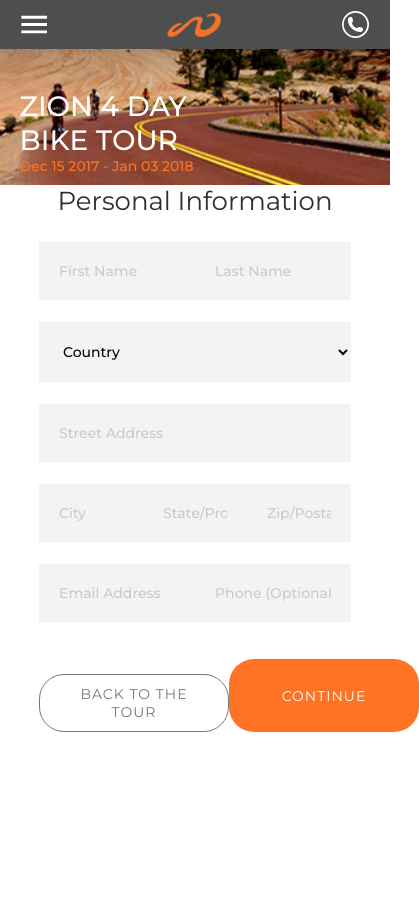
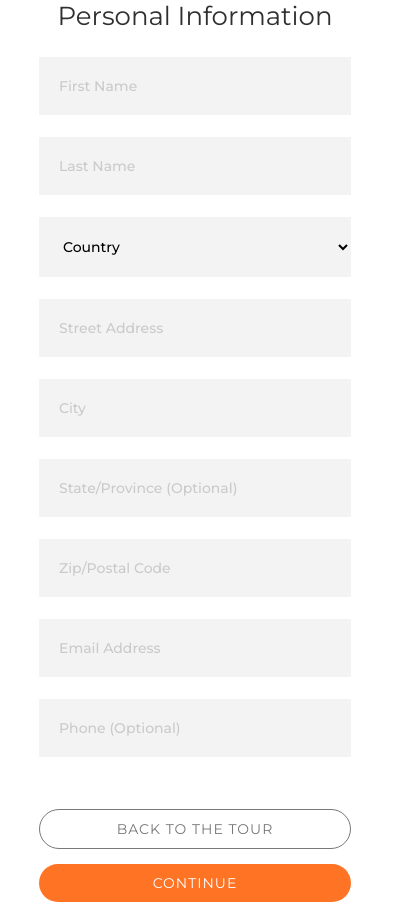
Before and after one commit to SerhiiThivinskiy/test-app, an Angular app: page /order in a window 390 px wide. Shown: the whole page, 419 px wide, since content can reach past the window. Before the commit the page ends 844 px from the top, so only its background shows below. Built offline with nearby package versions, Linux system fonts and the light colour scheme.

Commit message:
personal info

```diff
--- a/src/app/app.component.html
+++ b/src/app/app.component.html
@@ -1,4 +1,4 @@
-<app-header></app-header>
+<!--<app-header></app-header>-->
 
 <main>
   <router-outlet></router-outlet>
--- a/src/app/order/personal-info/personal-info.component.html
+++ b/src/app/order/personal-info/personal-info.component.html
@@ -8,34 +8,49 @@
       <form [formGroup]="form">
         <ul class="form">
           <li>
-            <input class="form__input" placeholder="First Name" formControlName="firstName">
-            <input class="form__input" placeholder="Last Name" formControlName="lastName">
+            <div class="form__line">
+              <input class="form__input form__input--medium" placeholder="First Name" formControlName="firstName">
+              <input class="form__input form__input--medium" placeholder="Last Name" formControlName="lastName">
+            </div>
           </li>
           <li>
-            <select class="form__input" formControlName="country">
-              <option class="form__default-select" ngValue='' selected hidden>Country</option>
-              <option class="form__default-select" *ngFor="let country of countries"
-                      [ngValue]="country">{{country}}
-              </option>
-            </select>
-          </li>
-          <li>
-            <input class="form__input form__input--wide" placeholder="Street Address" formControlName="street">
-          </li>
-          <li>
-            <input class="form__input" placeholder="City" formControlName="city">
-            <input class="form__input form__input--narrow" placeholder="State/Province (Optional)"
-                   formControlName="state">
-            <input class="form__input form__input--narrow" placeholder="Zip/Postal Code" formControlName="zip">
-          </li>
-          <li>
-            <input class="form__input" placeholder="Email Address" formControlName="email">
-            <input class="form__input" placeholder="Phone (Optional)" formControlName="phone">
+            <div class="form__line">
+              <select class="form__input form__input--medium"  formControlName="country">
+                <option ngValue='' selected hidden>Country</option>
+                <option *ngFor="let country of countries"
+                        [ngValue]="country">{{country}}
+                </option>
+              </select>
+            </div>
           </li>
 
           <li>
-            <button class="form__button form__button--back" type="button">back to the tour</button>
-            <button class="form__button form__button--continue" type="button" (click)="submitForm()">continue</button>
+            <div class="form__line">
+              <input class="form__input form__input--wide" placeholder="Street Address" formControlName="street">
+            </div>
+          </li>
+          <li>
+            <div class="form__line  form__line--breakable">
+              <input class="form__input form__input--medium" placeholder="City" formControlName="city">
+              <div class="form__line form__line--medium">
+                <input class="form__input form__input--medium" placeholder="State/Province (Optional)"
+                       formControlName="state">
+                <input class="form__input form__input--medium" placeholder="Zip/Postal Code" formControlName="zip">
+              </div>
+            </div>
+          </li>
+          <li>
+            <div class="form__line">
+              <input class="form__input form__input--medium" placeholder="Email Address" formControlName="email">
+              <input class="form__input form__input--medium" placeholder="Phone (Optional)" formControlName="phone">
+            </div>
+          </li>
+
+          <li>
+            <div class="form__line">
+              <button class="form__button form__button--back" type="button">back to the tour</button>
+              <button class="form__button form__button--continue" type="button" (click)="submitForm()">continue</button>
+            </div>
           </li>
         </ul>
 
--- a/src/app/order/personal-info/personal-info.component.scss
+++ b/src/app/order/personal-info/personal-info.component.scss
@@ -17,18 +17,25 @@
 .form {
   display: flex;
   flex-wrap: wrap;
-  justify-content: space-between;
   list-style-type: none;
 }
 
 .form li {
+  width: 100%;
+}
+
+.form__line {
   display: flex;
+  justify-content: space-between;
   width: 100%;
+}
+
+.form__line--breakable {
+  display: flex;
   justify-content: space-between;
 }
 
 .form__input {
-  width: 49%;
   background-color: #f3f3f3;
   font-family: Montserrat, sans-serif;
   font-size: 14px;
@@ -42,9 +49,10 @@
   width: 100%;
 }
 
-.form__input--narrow {
-  width: 23.5%;
+.form__input--medium, .form__line--medium {
+  width: 49%;
 }
+
 
 .form__button {
   border-radius: 25px;
@@ -85,12 +93,14 @@
   color: #cacaca;
 }
 
-.form__default-select {
-  color: #cacaca;
-}
+@media only screen and (max-width: 1270px) {
+  .form__line--breakable {
+    flex-direction: column;
+  }
 
-@media only screen and (max-width: 1270px) {
-
+  .form__line--medium {
+    width: 100%;
+  }
 }
 
 @media only screen and (max-width: 960px) {
@@ -117,18 +127,8 @@
   .header {
     font-size: 26px;
   }
+
+  .form__line {
+    flex-direction: column;
+  }
 }
-
-@media only screen and (max-width: 414px) {
-  //.form__input, .form__button {
-  //  width: 100%;
-  //}
-
-  //.form__button--continue {
-  //  margin-top: 15px;
-  //}
-  //
-  //.header {
-  //  font-size: 26px;
-  //}
-}
```
